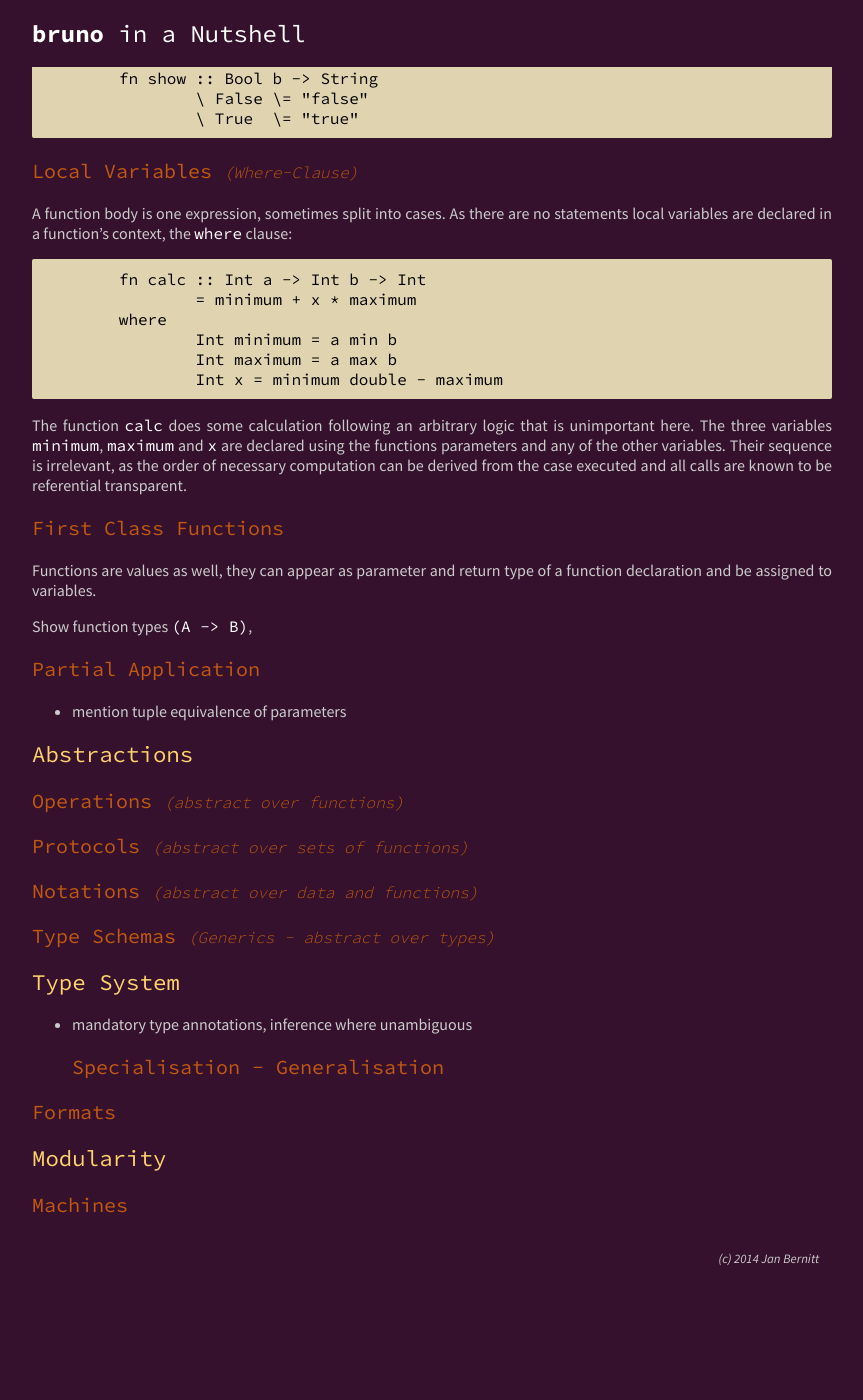
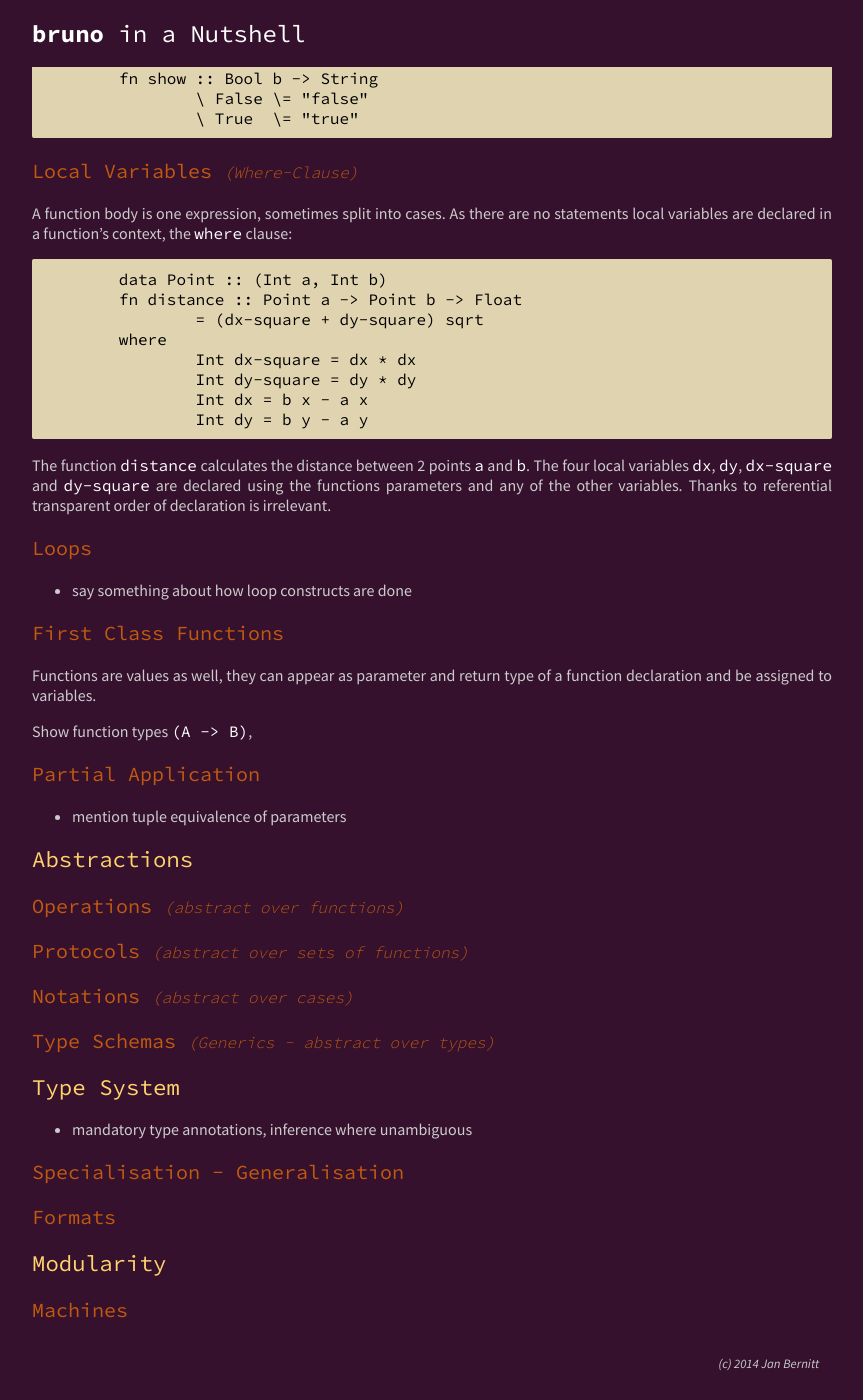
Before and after one commit to bruno-lang/bruno-lang.github.io, a Jekyll site: the page built from learn/index.md, in a window 1280 px wide and 1400 px high, scrolled down 2575 px. Shown: the whole window, without its empty margins (208-1071 px from the left). Built offline with Jekyll 4.4.1, drawn with Linux system fonts in a browser that asks for light colours; Markdown is read by kramdown in place of the engine named in the settings; before the commit the page ends 3870 px from its top, so only the background shows below that.

Commit message:
Update index.md

```diff
--- a/learn/index.md
+++ b/learn/index.md
@@ -145,18 +145,22 @@ A function body is one expression, sometimes split into cases. As there are no
 statements local variables are declared in a function's context, the `where`
 clause:
 
-		fn calc :: Int a -> Int b -> Int
-			= minimum + x * maximum
+		data Point :: (Int a, Int b)
+		fn distance :: Point a -> Point b -> Float
+			= (dx-square + dy-square) sqrt
 		where
-			Int minimum = a min b
-			Int maximum = a max b
-			Int x = minimum double - maximum
+			Int dx-square = dx * dx
+			Int dy-square = dy * dy
+			Int dx = b x - a x
+			Int dy = b y - a y
 
-The function `calc` does some calculation following an arbitrary logic that is
-unimportant here. The three variables `minimum`, `maximum` and `x` are
-declared using the functions parameters and any of the other variables. Their
-sequence is irrelevant, as the order of necessary computation can be derived
-from the case executed and all calls are known to be referential transparent.
+The function `distance` calculates the distance between 2 points `a` and `b`.
+The four local variables `dx`, `dy`, `dx-square` and `dy-square` are
+declared using the functions parameters and any of the other variables. Thanks
+to referential transparent order of declaration is irrelevant.
+
+### Loops
+- say something about how loop constructs are done
 
 ### First Class Functions
 Functions are values as well, they can appear as parameter and return type of
@@ -172,12 +176,13 @@ Show function types `(A -> B)`,
 
 ### Protocols _(abstract over sets of functions)_
 
-### Notations _(abstract over data and functions)_
+### Notations _(abstract over cases)_
 
 ### Type Schemas _(Generics - abstract over types)_
 
 ## Type System
 - mandatory type annotations, inference where unambiguous
+
 ### Specialisation - Generalisation
 
 ### Formats
```
